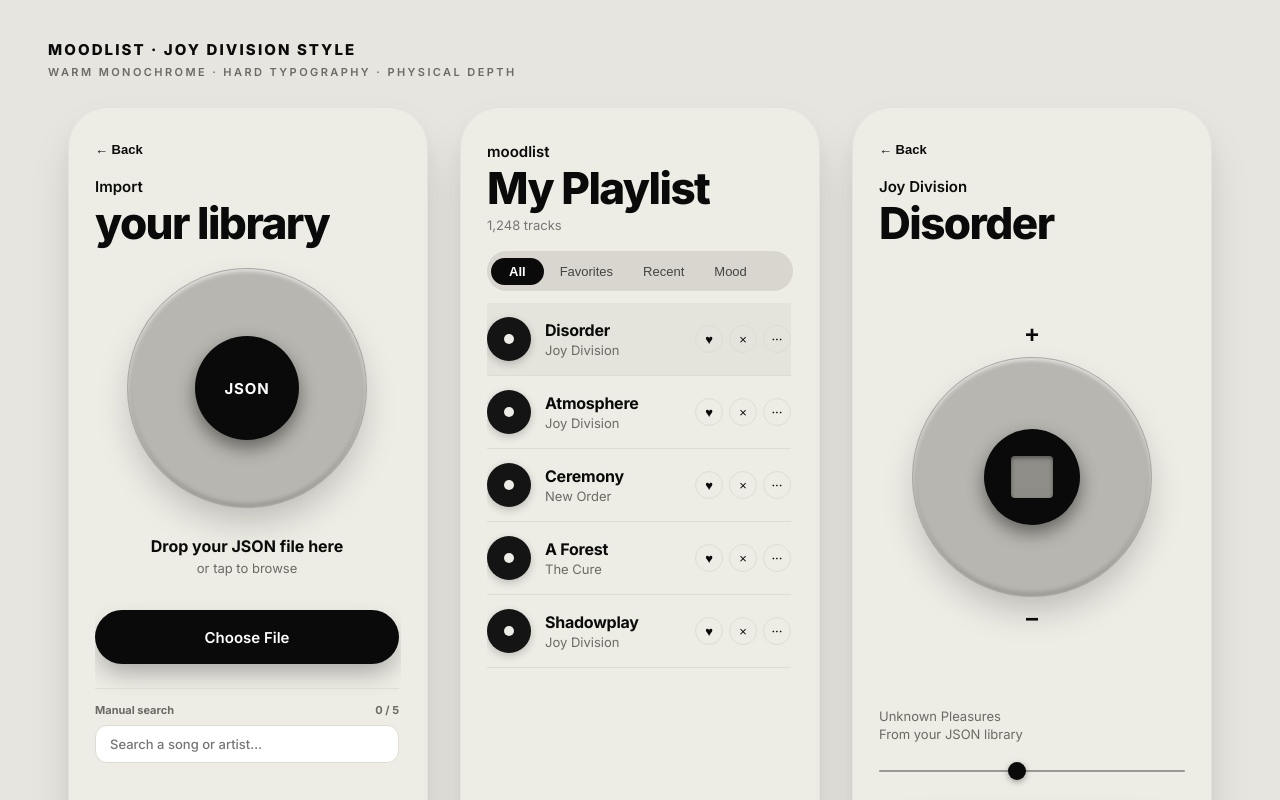
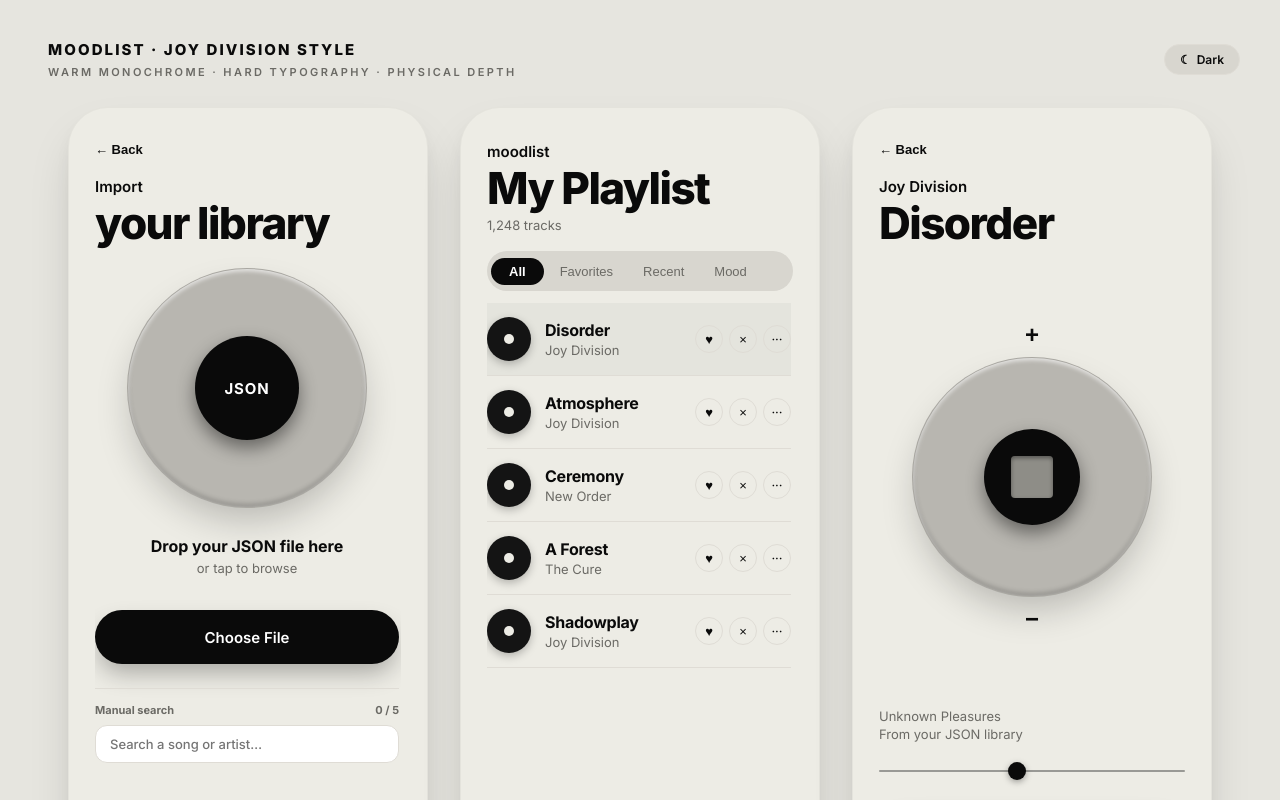
Before and after one commit to vansGAMee/musicmylove, a Next.js app: page / in a window 1280 px wide. Shown: the top 800 px of the page. Built offline with nearby package versions, Linux system fonts and the light colour scheme.

Commit message:
feat: add Joy Division dark theme and subtle micro-animations

```diff
--- a/app/globals.css
+++ b/app/globals.css
@@ -9,10 +9,53 @@
   --line: #dfdcd5;
   --text-muted: #6b6a65;
   --spool: #8e8d87;
+  --input-bg: #ffffff;
+  --btn-bg: #0a0a0a;
+  --btn-text: #ffffff;
+  --disc-inner-bg: #0a0a0a;
+  --disc-inner-text: #ffffff;
+  --vinyl-avatar-bg: #141414;
+  --vinyl-avatar-hole: #edece5;
+  --slider-line: #999995;
   --shadow-card: 0 25px 50px -12px rgba(0, 0, 0, 0.18), 0 10px 20px -5px rgba(0, 0, 0, 0.06);
   --shadow-disc: 0 18px 36px -6px rgba(0, 0, 0, 0.22), inset 0 2px 4px rgba(255, 255, 255, 0.7), inset 0 -3px 5px rgba(0, 0, 0, 0.2);
   --shadow-hub: 0 8px 18px rgba(0, 0, 0, 0.45);
   --shadow-btn: 0 12px 24px -4px rgba(0, 0, 0, 0.3);
+  --badge-head-bg: #dedcd4;
+  --badge-head-color: #222222;
+  --badge-pop-bg: #e3d8cc;
+  --badge-pop-color: #613324;
+  --badge-lift-bg: #d4e0d4;
+  --badge-lift-color: #235223;
+}
+
+[data-theme="dark"] {
+  --canvas-bg: #0f0f0e;
+  --card-bg: #171716;
+  --ink: #f0eee9;
+  --disc-grey: #262624;
+  --pill-bg: #242422;
+  --line: #2c2c29;
+  --text-muted: #8e8d87;
+  --spool: #3d3d39;
+  --input-bg: #1f1f1d;
+  --btn-bg: #f0eee9;
+  --btn-text: #0f0f0e;
+  --disc-inner-bg: #080808;
+  --disc-inner-text: #f0eee9;
+  --vinyl-avatar-bg: #080808;
+  --vinyl-avatar-hole: #171716;
+  --slider-line: #3d3d39;
+  --shadow-card: 0 30px 60px -12px rgba(0, 0, 0, 0.8), 0 0 0 1px rgba(255, 255, 255, 0.06);
+  --shadow-disc: 0 20px 40px -6px rgba(0, 0, 0, 0.6), inset 0 1px 3px rgba(255, 255, 255, 0.16), inset 0 -3px 6px rgba(0, 0, 0, 0.7);
+  --shadow-hub: 0 8px 20px rgba(0, 0, 0, 0.75);
+  --shadow-btn: 0 12px 24px -4px rgba(0, 0, 0, 0.5);
+  --badge-head-bg: #272724;
+  --badge-head-color: #d6d4ce;
+  --badge-pop-bg: #352620;
+  --badge-pop-color: #e0987e;
+  --badge-lift-bg: #1f3020;
+  --badge-lift-color: #92d492;
 }
 
 * {
@@ -25,6 +68,7 @@ body {
   color: var(--ink);
   font-family: 'Inter', -apple-system, BlinkMacSystemFont, 'Segoe UI', Roboto, sans-serif;
   -webkit-font-smoothing: antialiased;
+  transition: background-color 0.25s cubic-bezier(0.16, 1, 0.3, 1), color 0.25s cubic-bezier(0.16, 1, 0.3, 1);
 }
 
 .app-wrapper {
@@ -43,6 +87,13 @@ body {
   padding-left: 8px;
 }
 
+.top-brand-bar {
+  display: flex;
+  justify-content: space-between;
+  align-items: center;
+  width: 100%;
+}
+
 .top-brand h1 {
   font-size: 15px;
   font-weight: 800;
@@ -50,6 +101,7 @@ body {
   text-transform: uppercase;
   margin: 0 0 6px;
   color: var(--ink);
+  transition: color 0.25s ease;
 }
 
 .top-brand p {
@@ -59,6 +111,32 @@ body {
   text-transform: uppercase;
   color: var(--text-muted);
   margin: 0;
+  transition: color 0.25s ease;
+}
+
+.theme-toggle-btn {
+  background: var(--pill-bg);
+  border: 1px solid var(--line);
+  color: var(--ink);
+  padding: 7px 15px;
+  border-radius: 9999px;
+  font-family: inherit;
+  font-size: 12px;
+  font-weight: 600;
+  cursor: pointer;
+  display: inline-flex;
+  align-items: center;
+  gap: 6px;
+  transition: background-color 0.2s ease, transform 0.15s cubic-bezier(0.16, 1, 0.3, 1), border-color 0.2s ease, color 0.2s ease;
+}
+
+.theme-toggle-btn:hover {
+  transform: translateY(-1px);
+  border-color: var(--ink);
+}
+
+.theme-toggle-btn:active {
+  transform: translateY(1px);
 }
 
 .cards-container {
@@ -85,6 +163,7 @@ body {
   position: relative;
   overflow: hidden;
   border: 1px solid rgba(0, 0, 0, 0.04);
+  transition: background-color 0.25s ease, border-color 0.25s ease, box-shadow 0.25s ease;
 }
 
 .card-scrollable {
@@ -118,10 +197,12 @@ body {
   gap: 6px;
   margin-bottom: 20px;
   align-self: flex-start;
+  transition: opacity 0.15s ease, transform 0.15s ease;
 }
 
 .nav-back:hover {
   opacity: 0.7;
+  transform: translateX(-2px);
 }
 
 .card-eyebrow {
@@ -129,6 +210,7 @@ body {
   font-weight: 600;
   color: var(--ink);
   margin: 0 0 4px;
+  transition: color 0.25s ease;
 }
 
 .card-title-lg {
@@ -138,13 +220,15 @@ body {
   line-height: 1.05;
   margin: 0 0 4px;
   color: var(--ink);
+  transition: color 0.25s ease;
 }
 
 .card-subtitle {
   font-size: 13px;
   font-weight: 400;
-  color: #777777;
+  color: var(--text-muted);
   margin: 2px 0 0;
+  transition: color 0.25s ease;
 }
 
 /* Screen 1: Tactile Dropzone */
@@ -168,7 +252,7 @@ body {
   align-items: center;
   justify-content: center;
   cursor: pointer;
-  transition: transform 0.2s ease, box-shadow 0.2s ease;
+  transition: transform 0.25s cubic-bezier(0.16, 1, 0.3, 1), box-shadow 0.25s ease, background-color 0.25s ease;
   margin: 18px auto 8px;
 }
 
@@ -178,19 +262,24 @@ body {
   box-shadow: 0 22px 44px -4px rgba(0, 0, 0, 0.26), inset 0 2px 5px rgba(255, 255, 255, 0.7);
 }
 
+.tactile-disc-dropzone:active {
+  transform: scale(0.985);
+}
+
 .tactile-disc-inner {
   width: 104px;
   height: 104px;
   border-radius: 50%;
-  background: var(--ink);
+  background: var(--disc-inner-bg);
   box-shadow: var(--shadow-hub);
   display: flex;
   align-items: center;
   justify-content: center;
-  color: #ffffff;
+  color: var(--disc-inner-text);
   font-weight: 700;
   font-size: 15px;
   letter-spacing: 0.06em;
+  transition: background-color 0.25s ease, color 0.25s ease;
 }
 
 .dropzone-label {
@@ -198,20 +287,22 @@ body {
   font-weight: 700;
   color: var(--ink);
   margin: 0 0 4px;
+  transition: color 0.25s ease;
 }
 
 .dropzone-sublabel {
   font-size: 13px;
   color: var(--text-muted);
   margin: 0;
+  transition: color 0.25s ease;
 }
 
 .btn-pill {
   width: 100%;
   height: 54px;
   min-height: 54px;
-  background: var(--ink);
-  color: #ffffff;
+  background: var(--btn-bg);
+  color: var(--btn-text);
   border-radius: 9999px;
   border: none;
   font-family: inherit;
@@ -223,7 +314,7 @@ body {
   gap: 8px;
   cursor: pointer;
   box-shadow: var(--shadow-btn);
-  transition: transform 0.15s ease, box-shadow 0.15s ease;
+  transition: transform 0.15s cubic-bezier(0.16, 1, 0.3, 1), box-shadow 0.15s ease, background-color 0.25s ease, color 0.25s ease;
   text-decoration: none;
   margin-top: 14px;
 }
@@ -243,6 +334,7 @@ body {
   margin-top: 24px;
   border-top: 1px solid var(--line);
   padding-top: 14px;
+  transition: border-color 0.25s ease;
 }
 
 .search-input-wrapper {
@@ -252,7 +344,7 @@ body {
 
 .search-input {
   width: 100%;
-  background: #ffffff;
+  background: var(--input-bg);
   border: 1px solid var(--line);
   border-radius: 12px;
   padding: 10px 14px;
@@ -261,7 +353,7 @@ body {
   font-weight: 500;
   color: var(--ink);
   outline: none;
-  transition: border-color 0.15s ease;
+  transition: border-color 0.15s ease, background-color 0.25s ease, color 0.25s ease;
 }
 
 .search-input:focus {
@@ -274,13 +366,14 @@ body {
   left: 0;
   right: 0;
   margin-top: 4px;
-  background: #ffffff;
+  background: var(--card-bg);
   border-radius: 12px;
-  box-shadow: 0 10px 25px rgba(0, 0, 0, 0.12);
+  box-shadow: 0 10px 25px rgba(0, 0, 0, 0.15);
   border: 1px solid var(--line);
   z-index: 20;
   max-height: 200px;
   overflow-y: auto;
+  transition: background-color 0.25s ease;
 }
 
 .search-item {
@@ -288,16 +381,17 @@ body {
   text-align: left;
   background: transparent;
   border: none;
-  border-bottom: 1px solid #f0eee9;
+  border-bottom: 1px solid var(--line);
   padding: 8px 12px;
   cursor: pointer;
   display: flex;
   flex-direction: column;
   font-family: inherit;
+  transition: background-color 0.12s ease;
 }
 
 .search-item:hover {
-  background: #f7f6f2;
+  background: var(--pill-bg);
 }
 
 .search-item b {
@@ -323,9 +417,11 @@ body {
   padding: 3px 9px;
   font-size: 11px;
   font-weight: 600;
+  color: var(--ink);
   display: flex;
   align-items: center;
   gap: 5px;
+  transition: background-color 0.25s ease;
 }
 
 .seed-chip button {
@@ -344,6 +440,7 @@ body {
   font-size: 11px;
   font-weight: 700;
   color: var(--text-muted);
+  transition: color 0.25s ease;
 }
 
 /* Screen 2: Playlist View */
@@ -356,24 +453,29 @@ body {
   margin: 18px 0 12px;
   height: 40px;
   align-items: center;
+  transition: background-color 0.25s ease;
 }
 
 .filter-pill {
   border: none;
   background: transparent;
-  color: #444;
+  color: var(--text-muted);
   padding: 6px 14px;
   font-size: 13px;
   font-weight: 500;
   border-radius: 9999px;
   cursor: pointer;
   white-space: nowrap;
-  transition: all 0.15s ease;
+  transition: background-color 0.18s cubic-bezier(0.16, 1, 0.3, 1), color 0.18s ease, transform 0.12s ease;
+}
+
+.filter-pill:hover {
+  color: var(--ink);
 }
 
 .filter-pill.active {
-  background: var(--ink);
-  color: #ffffff;
+  background: var(--btn-bg);
+  color: var(--btn-text);
   font-weight: 600;
   padding: 6px 18px;
 }
@@ -390,15 +492,19 @@ body {
   padding: 14px 0;
   border-bottom: 1px solid var(--line);
   cursor: pointer;
-  transition: background-color 0.12s ease;
+  transition: background-color 0.15s ease, transform 0.12s ease;
 }
 
 .track-row:hover {
-  background-color: rgba(0, 0, 0, 0.02);
+  background-color: rgba(128, 128, 128, 0.05);
+}
+
+.track-row:active {
+  transform: scale(0.995);
 }
 
 .track-row.selected {
-  background-color: rgba(0, 0, 0, 0.04);
+  background-color: rgba(128, 128, 128, 0.08);
 }
 
 .vinyl-avatar {
@@ -406,18 +512,20 @@ body {
   height: 44px;
   min-width: 44px;
   border-radius: 50%;
-  background: #141414;
+  background: var(--vinyl-avatar-bg);
   display: flex;
   align-items: center;
   justify-content: center;
-  box-shadow: 0 3px 8px rgba(0, 0, 0, 0.2);
+  box-shadow: 0 3px 8px rgba(0, 0, 0, 0.25);
+  transition: background-color 0.25s ease;
 }
 
 .vinyl-center-hole {
   width: 10px;
   height: 10px;
   border-radius: 50%;
-  background: var(--card-bg);
+  background: var(--vinyl-avatar-hole);
+  transition: background-color 0.25s ease;
 }
 
 .track-info {
@@ -434,6 +542,7 @@ body {
   overflow: hidden;
   text-overflow: ellipsis;
   letter-spacing: -0.015em;
+  transition: color 0.25s ease;
 }
 
 .track-artist {
@@ -443,6 +552,7 @@ body {
   white-space: nowrap;
   overflow: hidden;
   text-overflow: ellipsis;
+  transition: color 0.25s ease;
 }
 
 .track-badges {
@@ -458,21 +568,22 @@ body {
   border-radius: 3px;
   letter-spacing: 0.02em;
   text-transform: uppercase;
+  transition: background-color 0.25s ease, color 0.25s ease;
 }
 
 .mini-badge.head {
-  background: #dedcd4;
-  color: #222;
+  background: var(--badge-head-bg);
+  color: var(--badge-head-color);
 }
 
 .mini-badge.pop {
-  background: #e3d8cc;
-  color: #613324;
+  background: var(--badge-pop-bg);
+  color: var(--badge-pop-color);
 }
 
 .mini-badge.lift {
-  background: #d4e0d4;
-  color: #235223;
+  background: var(--badge-lift-bg);
+  color: var(--badge-lift-color);
 }
 
 .track-row-actions {
@@ -493,15 +604,16 @@ body {
   font-size: 13px;
   cursor: pointer;
   color: var(--ink);
-  transition: all 0.12s ease;
+  transition: all 0.15s cubic-bezier(0.16, 1, 0.3, 1);
   text-decoration: none;
 }
 
 .btn-icon:hover,
 .btn-icon.active {
-  background: var(--ink);
-  color: #ffffff;
-  border-color: var(--ink);
+  background: var(--btn-bg);
+  color: var(--btn-text);
+  border-color: var(--btn-bg);
+  transform: scale(1.08);
 }
 
 .bottom-tab-bar {
@@ -510,6 +622,7 @@ body {
   padding-top: 14px;
   margin-top: auto;
   border-top: 1px solid var(--line);
+  transition: border-color 0.25s ease;
 }
 
 .bottom-tab-link {
@@ -520,6 +633,7 @@ body {
   border: none;
   cursor: pointer;
   padding: 6px 12px;
+  transition: color 0.15s ease;
 }
 
 .bottom-tab-link.active {
@@ -554,11 +668,15 @@ body {
   color: var(--ink);
   cursor: pointer;
   padding: 4px 16px;
-  transition: transform 0.12s ease;
+  transition: transform 0.15s cubic-bezier(0.16, 1, 0.3, 1), color 0.15s ease;
 }
 
 .wheel-control-btn:hover {
-  transform: scale(1.15);
+  transform: scale(1.2);
+}
+
+.wheel-control-btn:active {
+  transform: scale(0.9);
 }
 
 .wheel-control-btn.active {
@@ -577,17 +695,27 @@ body {
   justify-content: center;
   margin: 4px 0;
   position: relative;
+  transition: transform 0.3s cubic-bezier(0.16, 1, 0.3, 1), box-shadow 0.3s ease, background-color 0.25s ease;
+}
+
+.joy-division-wheel:hover {
+  transform: scale(1.015);
+}
+
+.joy-division-wheel:active {
+  transform: scale(0.985);
 }
 
 .wheel-inner-hub {
   width: 96px;
   height: 96px;
   border-radius: 50%;
-  background: var(--ink);
+  background: var(--disc-inner-bg);
   box-shadow: var(--shadow-hub);
   display: flex;
   align-items: center;
   justify-content: center;
+  transition: background-color 0.25s ease;
 }
 
 .wheel-spool-center {
@@ -596,6 +724,7 @@ body {
   border-radius: 4px;
   background: var(--spool);
   box-shadow: inset 0 2px 4px rgba(0, 0, 0, 0.4);
+  transition: background-color 0.25s ease;
 }
 
 .player-meta {
@@ -607,15 +736,17 @@ body {
   margin: 2px 0;
   font-size: 13px;
   color: var(--text-muted);
+  transition: color 0.25s ease;
 }
 
 .player-slider {
   width: 100%;
   height: 2px;
-  background: #999995;
+  background: var(--slider-line);
   border-radius: 2px;
   position: relative;
   margin: 14px 0 20px;
+  transition: background-color 0.25s ease;
 }
 
 .slider-knob {
@@ -628,6 +759,7 @@ body {
   left: 45%;
   transform: translate(-50%, -50%);
   box-shadow: 0 2px 6px rgba(0, 0, 0, 0.35);
+  transition: background-color 0.25s ease;
 }
 
 .loading-indicator {
@@ -636,6 +768,16 @@ body {
   font-size: 14px;
   font-weight: 600;
   color: var(--ink);
+  animation: subtlePulse 2s ease-in-out infinite;
+}
+
+@keyframes subtlePulse {
+  0%, 100% {
+    opacity: 0.4;
+  }
+  50% {
+    opacity: 0.95;
+  }
 }
 
 /* Responsive: When screen < 1180px, toggle mobile cards */
@@ -655,3 +797,13 @@ body {
     display: none !important;
   }
 }
+
+@media (prefers-reduced-motion: reduce) {
+  *,
+  *::before,
+  *::after {
+    animation-duration: 0.01ms !important;
+    animation-iteration-count: 1 !important;
+    transition-duration: 0.01ms !important;
+  }
+}
--- a/src/components/MusicRecommender.tsx
+++ b/src/components/MusicRecommender.tsx
@@ -42,7 +42,33 @@ export default function MusicRecommender() {
   const [activeScreen, setActiveScreen] = useState<"import" | "playlist" | "player">("playlist");
   const [selectedTrack, setSelectedTrack] = useState<RankedTrack>(INITIAL_FIGMA_TRACKS[0]);
   const [isDragging, setIsDragging] = useState(false);
+  const [theme, setTheme] = useState<"light" | "dark">("light");
   const fileInputRef = useRef<HTMLInputElement>(null);
+
+  useEffect(() => {
+    try {
+      const savedTheme = localStorage.getItem("musicmylove:v1:theme");
+      if (savedTheme === "dark" || savedTheme === "light") {
+        setTheme(savedTheme);
+        document.documentElement.setAttribute("data-theme", savedTheme);
+      } else {
+        document.documentElement.setAttribute("data-theme", "light");
+      }
+    } catch {
+      document.documentElement.setAttribute("data-theme", "light");
+    }
+  }, []);
+
+  const toggleTheme = () => {
+    const nextTheme = theme === "light" ? "dark" : "light";
+    setTheme(nextTheme);
+    document.documentElement.setAttribute("data-theme", nextTheme);
+    try {
+      localStorage.setItem("musicmylove:v1:theme", nextTheme);
+    } catch {
+      // ignore
+    }
+  };
 
   useEffect(() => {
     if (query.trim().length < 2 || seeds.length >= 5) return;
@@ -167,8 +193,22 @@ export default function MusicRecommender() {
   return (
     <div className="app-wrapper">
       <header className="top-brand">
-        <h1>MOODLIST · JOY DIVISION STYLE</h1>
-        <p>WARM MONOCHROME · HARD TYPOGRAPHY · PHYSICAL DEPTH</p>
+        <div className="top-brand-bar">
+          <div>
+            <h1>MOODLIST · JOY DIVISION STYLE</h1>
+            <p>WARM MONOCHROME · HARD TYPOGRAPHY · PHYSICAL DEPTH</p>
+          </div>
+          <button
+            type="button"
+            className="theme-toggle-btn"
+            onClick={toggleTheme}
+            aria-label={`Switch to ${theme === "light" ? "dark" : "light"} mode`}
+            title={`Switch to ${theme === "light" ? "dark" : "light"} mode`}
+          >
+            <span>{theme === "light" ? "☾" : "☼"}</span>
+            <span>{theme === "light" ? "Dark" : "Light"}</span>
+          </button>
+        </div>
       </header>
 
       <main className="cards-container">
```
Also changed, not shown: 2 other files (tests, documents, lock files or other folders).
